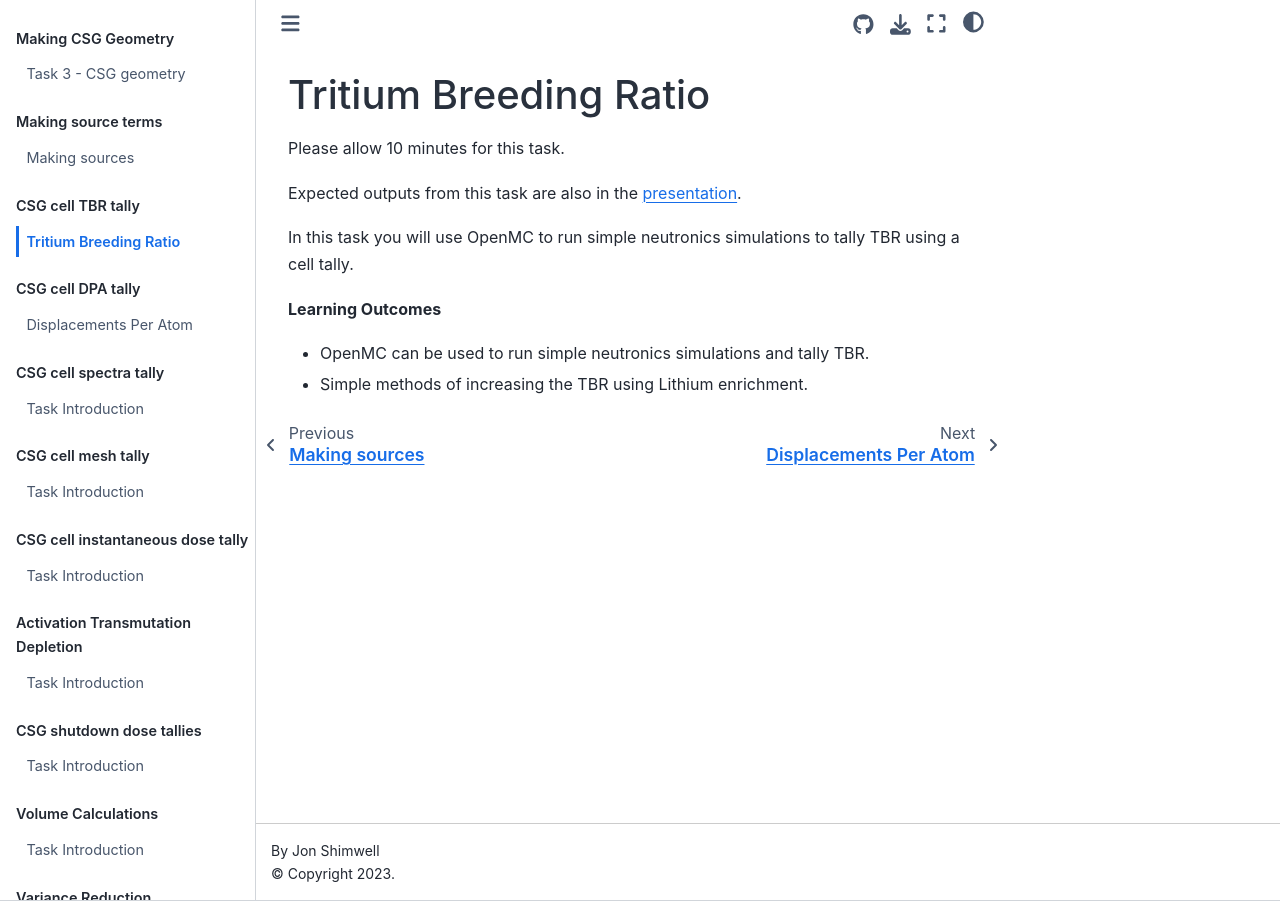
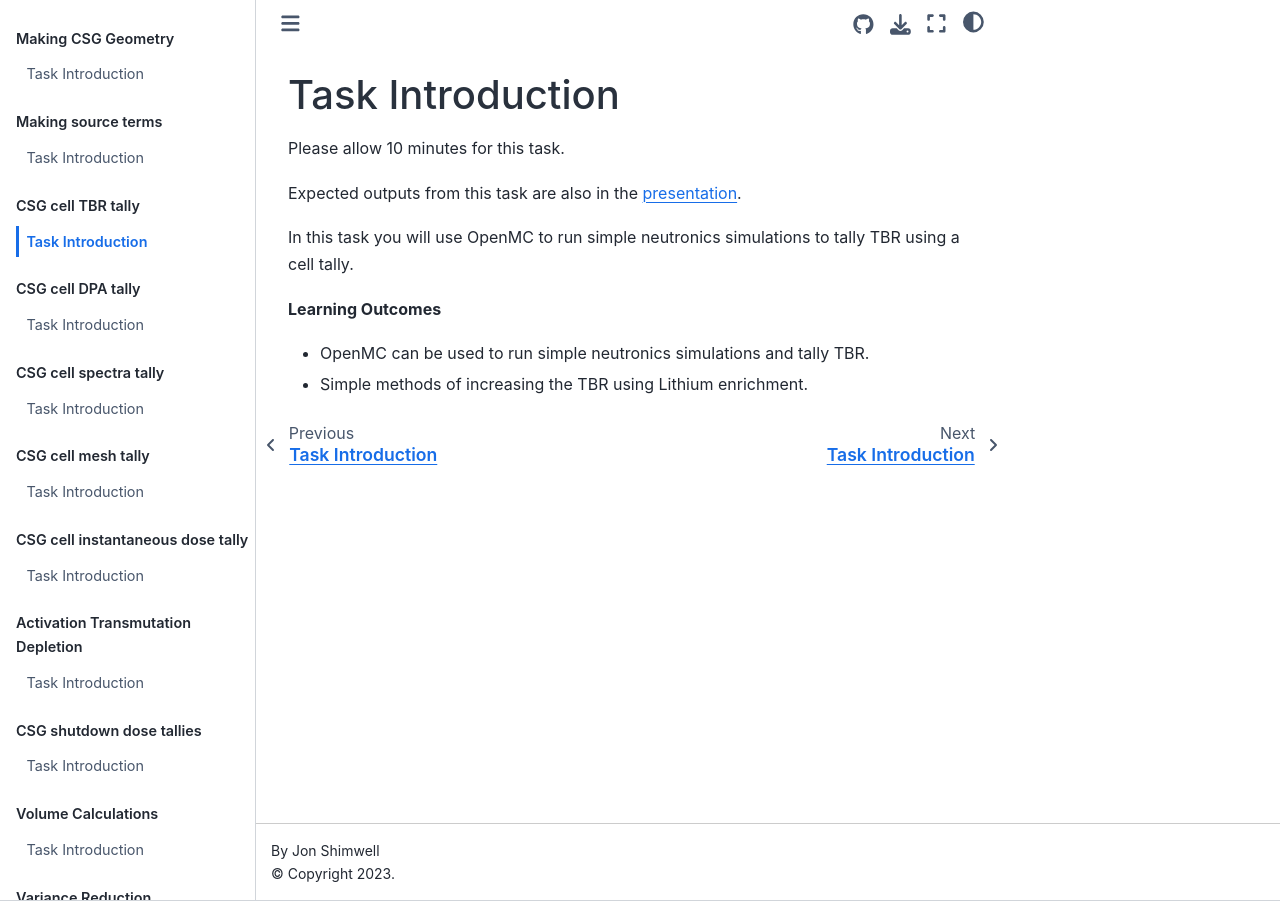
Before and after one commit to fusion-energy/neutronics-workshop, a Jupyter Book: the page built from tasks/task_05_CSG_cell_tally_TBR/README.md, in a window 1280 px wide. Built offline with Jupyter Book 1.0.4 settings and Sphinx 7.4.7 and the Sphinx Book theme 1.1.4, drawn with Linux system fonts in a browser that asks for light colours; pages that are not in the unit, such as notebooks, are missing from menus.

Commit message:
changed title of task intro

```diff
--- a/tasks/task_02_making_materials/README.md
+++ b/tasks/task_02_making_materials/README.md
@@ -1,4 +1,4 @@
-# Task 2 - Materials
+# Task Introduction
 
 Please allow 20 minutes for this task.
 
--- a/tasks/task_03_making_CSG_geometry/README.md
+++ b/tasks/task_03_making_CSG_geometry/README.md
@@ -1,4 +1,4 @@
-# Task 3 - CSG geometry
+# Task Introduction
 
 Please allow 25 minutes for this task.
 
--- a/tasks/task_04_make_sources/README.md
+++ b/tasks/task_04_make_sources/README.md
@@ -1,4 +1,4 @@
-# Making sources
+# Task Introduction
 
 Please allow 20 minutes for this task.
 
--- a/tasks/task_05_CSG_cell_tally_TBR/README.md
+++ b/tasks/task_05_CSG_cell_tally_TBR/README.md
@@ -1,4 +1,4 @@
-# Tritium Breeding Ratio
+# Task Introduction
 
 Please allow 10 minutes for this task.
 
--- a/tasks/task_06_CSG_cell_tally_DPA/README.md
+++ b/tasks/task_06_CSG_cell_tally_DPA/README.md
@@ -1,4 +1,4 @@
-# Displacements Per Atom
+# Task Introduction
 
 Please allow 15 minutes for this task.
 
```
Also changed, not shown: 1 other file.
